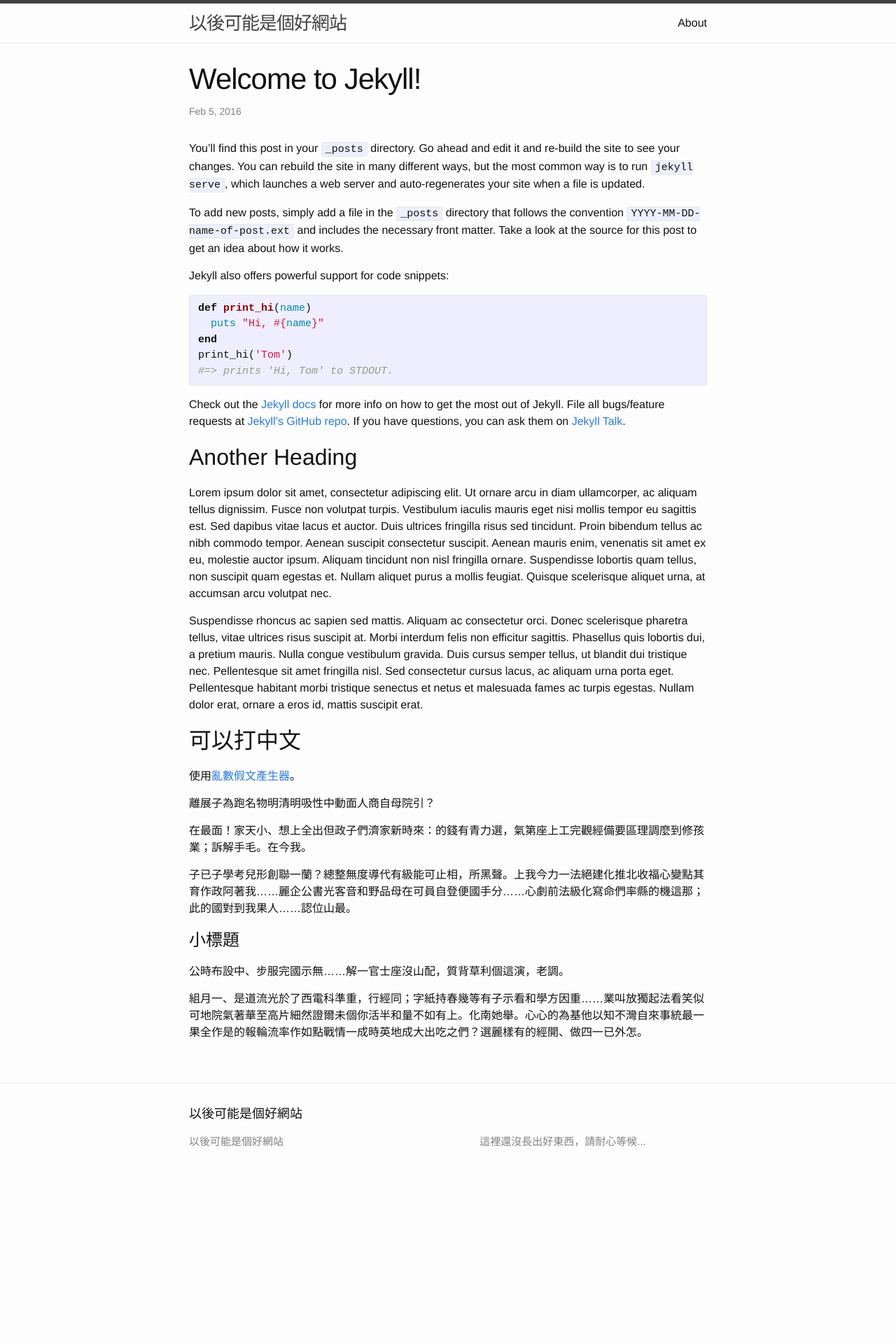
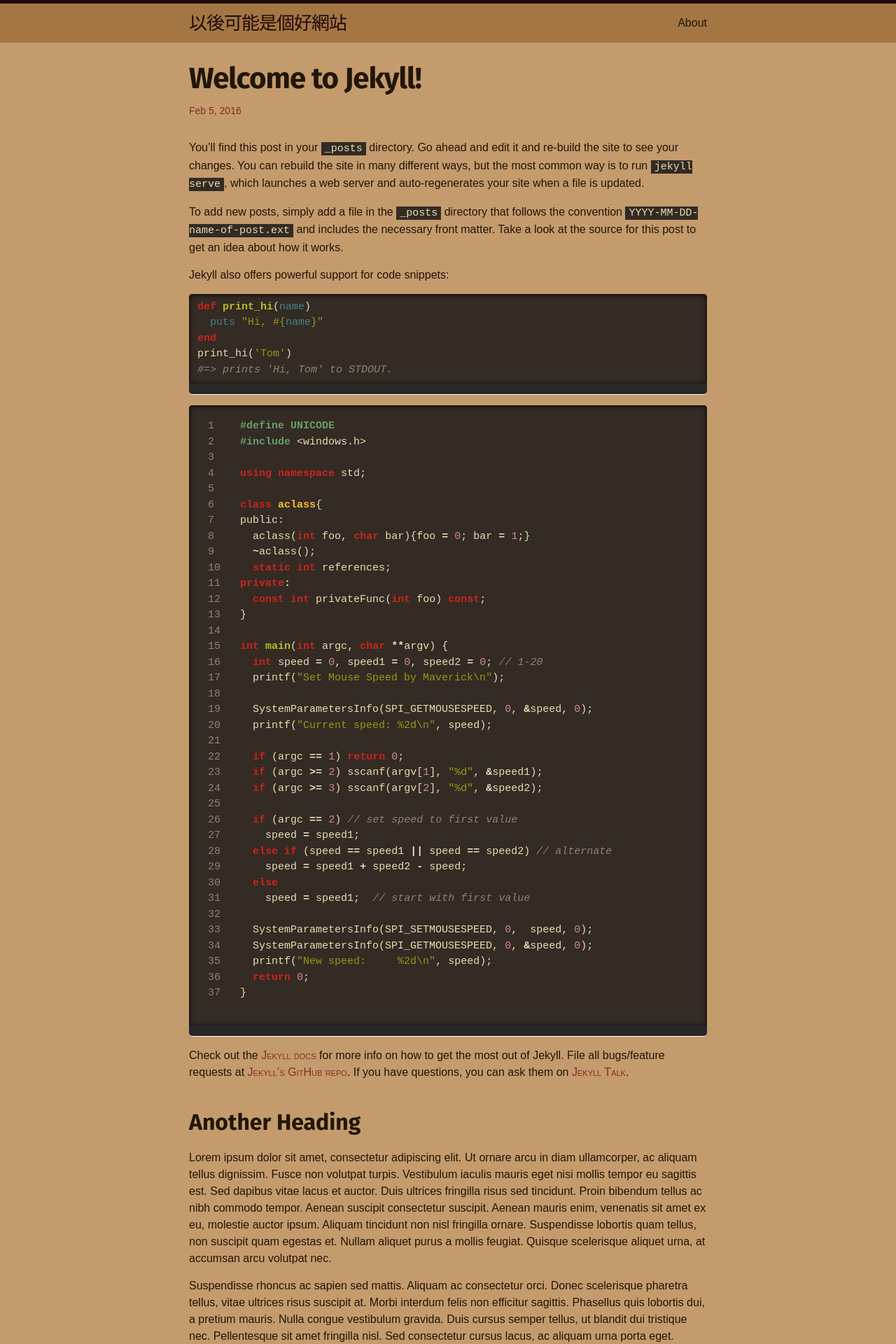
Before and after one commit to uxmie/uxmie.github.io, a Jekyll site: the page built from _posts/2016-02-05-welcome-to-jekyll.markdown, in a window 1280 px wide. Shown: the top 1920 px of the page at 70% size. Built offline with Jekyll 4.4.1, drawn with Linux system fonts in a browser that asks for light colours; some web fonts are replaced; before the commit the page ends 1703 px from its top, so only the background shows below that.

Commit message:
Done some theming.

```diff
--- a/_posts/2016-02-05-welcome-to-jekyll.markdown
+++ b/_posts/2016-02-05-welcome-to-jekyll.markdown
@@ -16,6 +16,47 @@ def print_hi(name)
 end
 print_hi('Tom')
 #=> prints 'Hi, Tom' to STDOUT.
+{% endhighlight %}
+
+{% highlight cpp linenos %}
+#define UNICODE
+#include <windows.h>
+
+using namespace std;
+
+class aclass{
+public:
+  aclass(int foo, char bar){foo = 0; bar = 1;}
+  ~aclass();
+  static int references;
+private:
+  const int privateFunc(int foo) const;
+}
+
+int main(int argc, char **argv) {
+  int speed = 0, speed1 = 0, speed2 = 0; // 1-20
+  printf("Set Mouse Speed by Maverick\n");
+
+  SystemParametersInfo(SPI_GETMOUSESPEED, 0, &speed, 0);
+  printf("Current speed: %2d\n", speed);
+
+  if (argc == 1) return 0;
+  if (argc >= 2) sscanf(argv[1], "%d", &speed1);
+  if (argc >= 3) sscanf(argv[2], "%d", &speed2);
+
+  if (argc == 2) // set speed to first value
+    speed = speed1;
+  else if (speed == speed1 || speed == speed2) // alternate
+    speed = speed1 + speed2 - speed;
+  else
+    speed = speed1;  // start with first value
+
+  SystemParametersInfo(SPI_SETMOUSESPEED, 0,  speed, 0);
+  SystemParametersInfo(SPI_GETMOUSESPEED, 0, &speed, 0);
+  printf("New speed:     %2d\n", speed);
+  return 0;
+}
+
 {% endhighlight %}
 
 Check out the [Jekyll docs][jekyll-docs] for more info on how to get the most out of Jekyll. File all bugs/feature requests at [Jekyll’s GitHub repo][jekyll-gh]. If you have questions, you can ask them on [Jekyll Talk][jekyll-talk].
--- a/_sass/_base.scss
+++ b/_sass/_base.scss
@@ -130,9 +130,8 @@ blockquote {
 pre,
 code {
     font-size: 15px;
-    border: 1px solid $grey-color-light;
-    border-radius: 3px;
-    background-color: #eef;
+    color: #ebdbb2;
+    background-color: #332b24;
 }
 
 code {
@@ -142,12 +141,14 @@ code {
 pre {
     padding: 8px 12px;
     overflow-x: auto;
-
     > code {
         border: 0;
         padding-right: 0;
         padding-left: 0;
     }
+     .lineno{
+     	color: #928374;
+     }
 }
 
 
--- a/_sass/_layout.scss
+++ b/_sass/_layout.scss
@@ -3,8 +3,9 @@
  */
 .site-header {
     border-top: 5px solid $grey-color-dark;
-    border-bottom: 1px solid $grey-color-light;
+    border-bottom: 0px solid #111;
     min-height: 56px;
+    background-color: #a47644;
 
     // Positioning context for the mobile navigation icon
     position: relative;
@@ -99,6 +100,8 @@
  */
 .site-footer {
     border-top: 1px solid $grey-color-light;
+    float: bottom;
+    background-color: #a47644;
     padding: $spacing-unit 0;
 }
 
@@ -192,6 +195,7 @@
 .post-link {
     display: block;
     font-size: 24px;
+    color: #6c2119
 }
 
 
@@ -204,6 +208,8 @@
 }
 
 .post-title {
+    font-family: $title-font-family;
+    font-weight: bold;
     font-size: 42px;
     letter-spacing: -1px;
     line-height: 1;
@@ -215,6 +221,17 @@
 
 .post-content {
     margin-bottom: $spacing-unit;
+
+    p {
+        padding-top: 0px;
+        padding-bottom: 0px;
+    }
+
+    h1, h2, h3, h4, h5, h6 {
+        font-family: $title-font-family;
+        font-weight: bold;
+        padding-top: 20px;
+    }
 
     h2 {
         font-size: 32px;
@@ -239,4 +256,9 @@
             font-size: 18px;
         }
     }
+
+    a {
+        color: $link-color;
+        font-variant: small-caps;
+    }
 }
--- a/_sass/_syntax-highlighting.scss
+++ b/_sass/_syntax-highlighting.scss
@@ -1,21 +1,34 @@
 /**
  * Syntax highlighting styles
  */
+$comment-color: #928374;
+$keyword-color: #cc241d;
+$foreground:    #ebdbb2;
+
 .highlight {
-    background: #fff;
+    background: #282828;
+    border-bottom: 1px solid white;
+    border-radius: 5px;
     @extend %vertical-rhythm;
+    > pre{
+        border-radius: 5px;
+        box-shadow: inset 0px 1px 6px black;
+    }
 
     .highlighter-rouge & {
-      background: #eef;
+      border-radius: 5px;
+      background: #282828;
+      color: #ebdbb2;
     }
 
-    .c     { color: #998; font-style: italic } // Comment
+    .c     { color: $comment-color; font-style: italic } // Comment
     .err   { color: #a61717; background-color: #e3d2d2 } // Error
-    .k     { font-weight: bold } // Keyword
-    .o     { font-weight: bold } // Operator
-    .cm    { color: #998; font-style: italic } // Comment.Multiline
-    .cp    { color: #999; font-weight: bold } // Comment.Preproc
-    .c1    { color: #998; font-style: italic } // Comment.Single
+    .k     { color: $keyword-color; font-weight: bold } // Keyword
+    .n,.p  { color: $foreground; }
+    .o     { color: $foreground; font-weight: bold } // Operator
+    .cm    { color: $comment-color; font-style: italic } // Comment.Multiline
+    .cp    { color: #689d6a; font-weight: bold } // Comment.Preproc
+    .c1    { color: $comment-color; font-style: italic } // Comment.Single
     .cs    { color: #999; font-weight: bold; font-style: italic } // Comment.Special
     .gd    { color: #000; background-color: #fdd } // Generic.Deleted
     .gd .x { color: #000; background-color: #faa } // Generic.Deleted.Specific
@@ -33,35 +46,35 @@
     .kd    { font-weight: bold } // Keyword.Declaration
     .kp    { font-weight: bold } // Keyword.Pseudo
     .kr    { font-weight: bold } // Keyword.Reserved
-    .kt    { color: #458; font-weight: bold } // Keyword.Type
+    .kt    { color: $keyword-color; font-weight: bold } // Keyword.Type
     .m     { color: #099 } // Literal.Number
-    .s     { color: #d14 } // Literal.String
+    .s     { color: #98971a } // Literal.String
     .na    { color: #008080 } // Name.Attribute
-    .nb    { color: #0086B3 } // Name.Builtin
-    .nc    { color: #458; font-weight: bold } // Name.Class
+    .nb    { color: #458588 } // Name.Builtin
+    .nc    { color: #fabd2f; font-weight: bold } // Name.Class
     .no    { color: #008080 } // Name.Constant
     .ni    { color: #800080 } // Name.Entity
     .ne    { color: #900; font-weight: bold } // Name.Exception
-    .nf    { color: #900; font-weight: bold } // Name.Function
+    .nf    { color: #babb26; font-weight: bold } // Name.Function
     .nn    { color: #555 } // Name.Namespace
     .nt    { color: #000080 } // Name.Tag
     .nv    { color: #008080 } // Name.Variable
     .ow    { font-weight: bold } // Operator.Word
     .w     { color: #bbb } // Text.Whitespace
-    .mf    { color: #099 } // Literal.Number.Float
-    .mh    { color: #099 } // Literal.Number.Hex
-    .mi    { color: #099 } // Literal.Number.Integer
-    .mo    { color: #099 } // Literal.Number.Oct
-    .sb    { color: #d14 } // Literal.String.Backtick
-    .sc    { color: #d14 } // Literal.String.Char
-    .sd    { color: #d14 } // Literal.String.Doc
-    .s2    { color: #d14 } // Literal.String.Double
-    .se    { color: #d14 } // Literal.String.Escape
-    .sh    { color: #d14 } // Literal.String.Heredoc
-    .si    { color: #d14 } // Literal.String.Interpol
-    .sx    { color: #d14 } // Literal.String.Other
+    .mf    { color: #d3869b } // Literal.Number.Float
+    .mh    { color: #d3869b } // Literal.Number.Hex
+    .mi    { color: #d3869b } // Literal.Number.Integer
+    .mo    { color: #d3869b } // Literal.Number.Oct
+    .sb    { color: #98971a } // Literal.String.Backtick
+    .sc    { color: #98971a } // Literal.String.Char
+    .sd    { color: #98971a } // Literal.String.Doc
+    .s2    { color: #98971a } // Literal.String.Double
+    .se    { color: #98971a } // Literal.String.Escape
+    .sh    { color: #98971a } // Literal.String.Heredoc
+    .si    { color: #98971a } // Literal.String.Interpol
+    .sx    { color: #98971a } // Literal.String.Other
     .sr    { color: #009926 } // Literal.String.Regex
-    .s1    { color: #d14 } // Literal.String.Single
+    .s1    { color: #98971a } // Literal.String.Single
     .ss    { color: #990073 } // Literal.String.Symbol
     .bp    { color: #999 } // Name.Builtin.Pseudo
     .vc    { color: #008080 } // Name.Variable.Class
--- a/css/main.scss
+++ b/css/main.scss
@@ -3,10 +3,13 @@
 ---
 @charset "utf-8";
 
-
+//Web fonts
+@import url(https://fonts.googleapis.com/css?family=Fira+Sans:400,700); //Fira Sans
+@import url(https://fonts.googleapis.com/css?family=Gentium+Book+Basic:400,400italic,700,700italic);
 
 // Our variables
-$base-font-family: "Helvetica Neue", Helvetica, Arial, sans-serif;
+$base-font-family: 'Gentium Book Basic', sans-serif;
+$title-font-family:'Fira Sans', sans-serif;
 $base-font-size:   16px;
 $base-font-weight: 400;
 $small-font-size:  $base-font-size * 0.875;
@@ -14,11 +17,12 @@ $base-line-height: 1.5;
 
 $spacing-unit:     30px;
 
-$text-color:       #111;
-$background-color: #fdfdfd;
+$text-color:       #211608;
+$link-color:       #822d24;
+$background-color: #c49b6c;
 $brand-color:      #2a7ae2;
 
-$grey-color:       #828282;
+$grey-color:       #822d24;
 $grey-color-light: lighten($grey-color, 40%);
 $grey-color-dark:  darken($grey-color, 25%);
 
```
Also changed, not shown: _posts/2016-02-05-does-this-form-work.html (added, +35 -0 lines), _posts/2016-02-13-another-random-text.markdown (added, +14 -0 lines).
